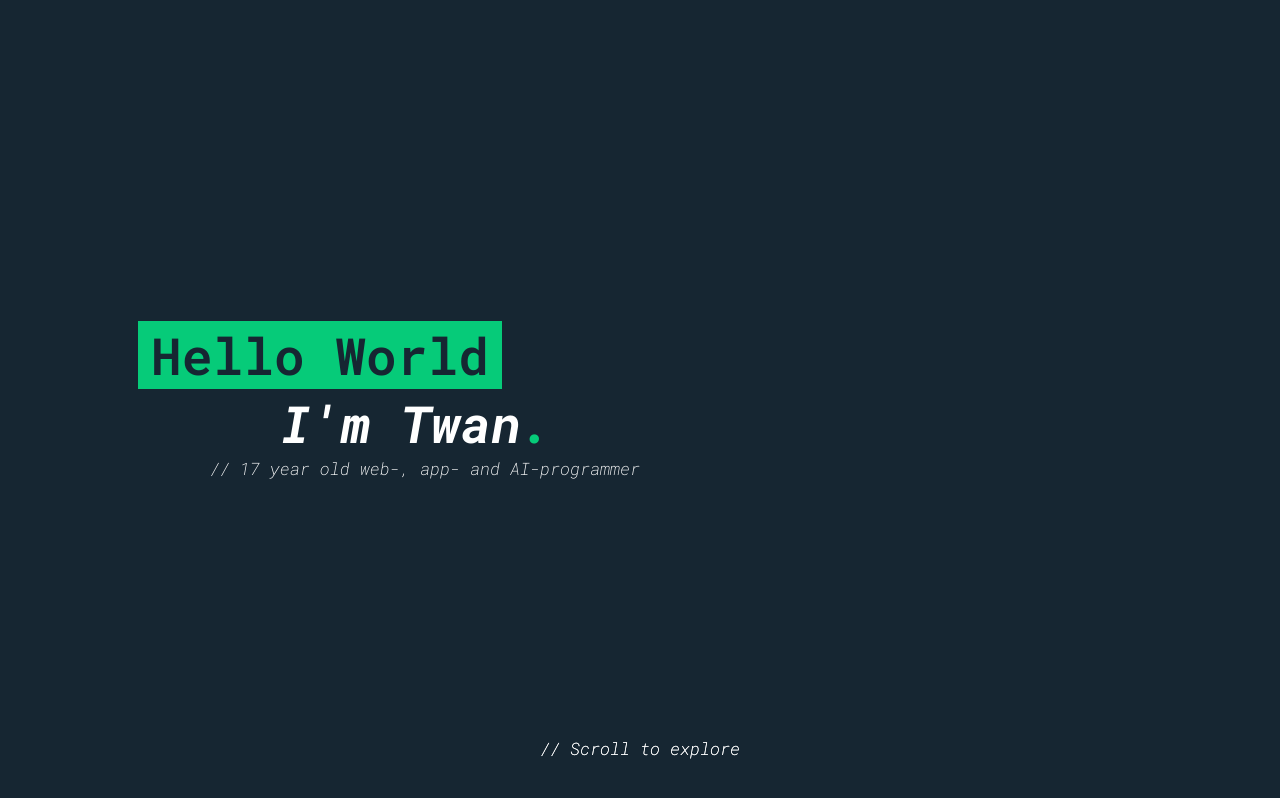
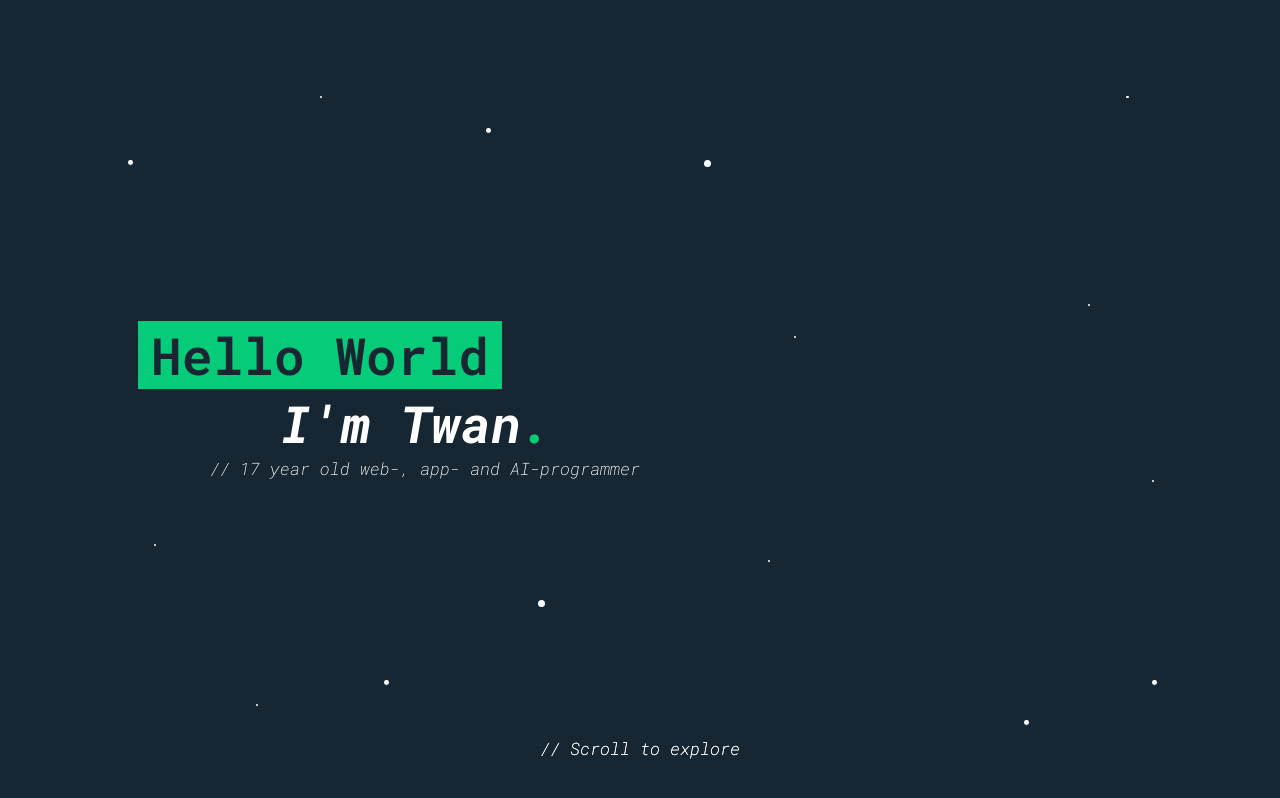
Before and after one commit to Twan-Reijinga/portfolio-site, a SvelteKit app: page / in a window 1280 px wide. Built offline with nearby package versions, Linux system fonts and the light colour scheme.

Commit message:
add stars to Background

```diff
--- a/src/routes/+page.svelte
+++ b/src/routes/+page.svelte
@@ -2,6 +2,7 @@
 	import { onMount, afterUpdate } from 'svelte';
 	import { updateFontSize } from '../util';
 	import './global.css';
+	import SpaceBackground from './SpaceBackground.svelte';
 	import TitleSubtitle from './TitleSubtitles.svelte';
 	import ScrollText from './ScrollText.svelte';
 
@@ -17,6 +18,7 @@
 	});
 </script>
 
+<SpaceBackground />
 <section class="centeredSection">
 	<TitleSubtitle
 		title="Hello World"
--- /dev/null
+++ b/src/routes/SpaceBackground.svelte
@@ -0,0 +1,50 @@
+<script lang="ts">
+	interface dotInterface {
+		size: 'small' | 'medium' | 'large';
+		x: number;
+		y: number;
+	}
+	let dots: dotInterface[] = [
+		{ size: 'medium', x: 10, y: 20 },
+		{ size: 'small', x: 25, y: 12 },
+		{ size: 'medium', x: 38, y: 16 },
+		{ size: 'large', x: 55, y: 20 },
+		{ size: 'small', x: 62, y: 42 },
+		{ size: 'small', x: 85, y: 38 },
+		{ size: 'small', x: 88, y: 12 },
+		{ size: 'small', x: 90, y: 60 },
+		{ size: 'small', x: 60, y: 70 },
+		{ size: 'medium', x: 90, y: 85 },
+		{ size: 'medium', x: 80, y: 90 },
+		{ size: 'large', x: 42, y: 75 },
+		{ size: 'medium', x: 30, y: 85 },
+		{ size: 'small', x: 20, y: 88 },
+		{ size: 'small', x: 12, y: 68 }
+	];
+</script>
+
+<div>
+	{#each dots as dot, i}
+		<span class={dot.size} style="margin: {dot.y}vh 0 0 {dot.x}%" />
+	{/each}
+</div>
+
+<style>
+	.small {
+		padding: 0.3vh 0.3vh 0 0;
+	}
+	.medium {
+		padding: 0.6vh 0.6vh 0 0;
+	}
+	.large {
+		padding: 0.9vh 0.9vh 0 0;
+	}
+	.small,
+	.medium,
+	.large {
+		position: fixed;
+		z-index: -1;
+		border-radius: 50%;
+		background-color: #fff;
+	}
+</style>
--- a/src/routes/textStyles.css
+++ b/src/routes/textStyles.css
@@ -4,7 +4,6 @@ h1 {
 	font-family: 'Roboto Mono', monospace;
 	font-weight: 600;
 	color: #162632;
-	font-size: 80px;
 }
 
 h2 {
@@ -12,7 +11,6 @@ h2 {
 	font-weight: 700;
 	font-style: italic;
 	color: #fff;
-	font-size: 80px;
 }
 h2::after {
 	content: '.';
@@ -23,7 +21,6 @@ h3 {
 	font-family: 'Roboto Mono', monospace;
 	font-weight: 600;
 	color: #fff;
-	font-size: 40px;
 }
 h3 span {
 	text-decoration: underline #06cb79 3px;
@@ -34,5 +31,4 @@ h4 {
 	font-weight: 200;
 	font-style: italic;
 	color: #fff;
-	font-size: 24px;
 }
```
